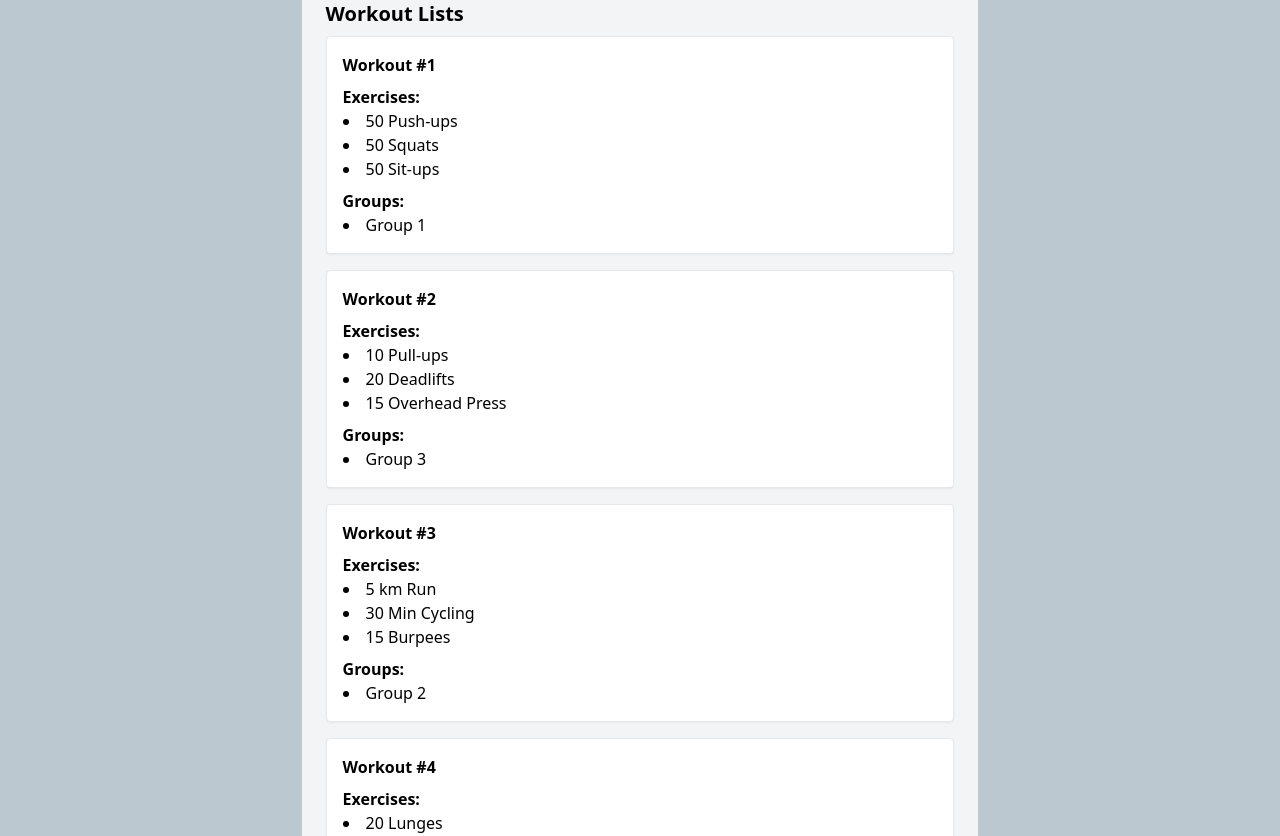
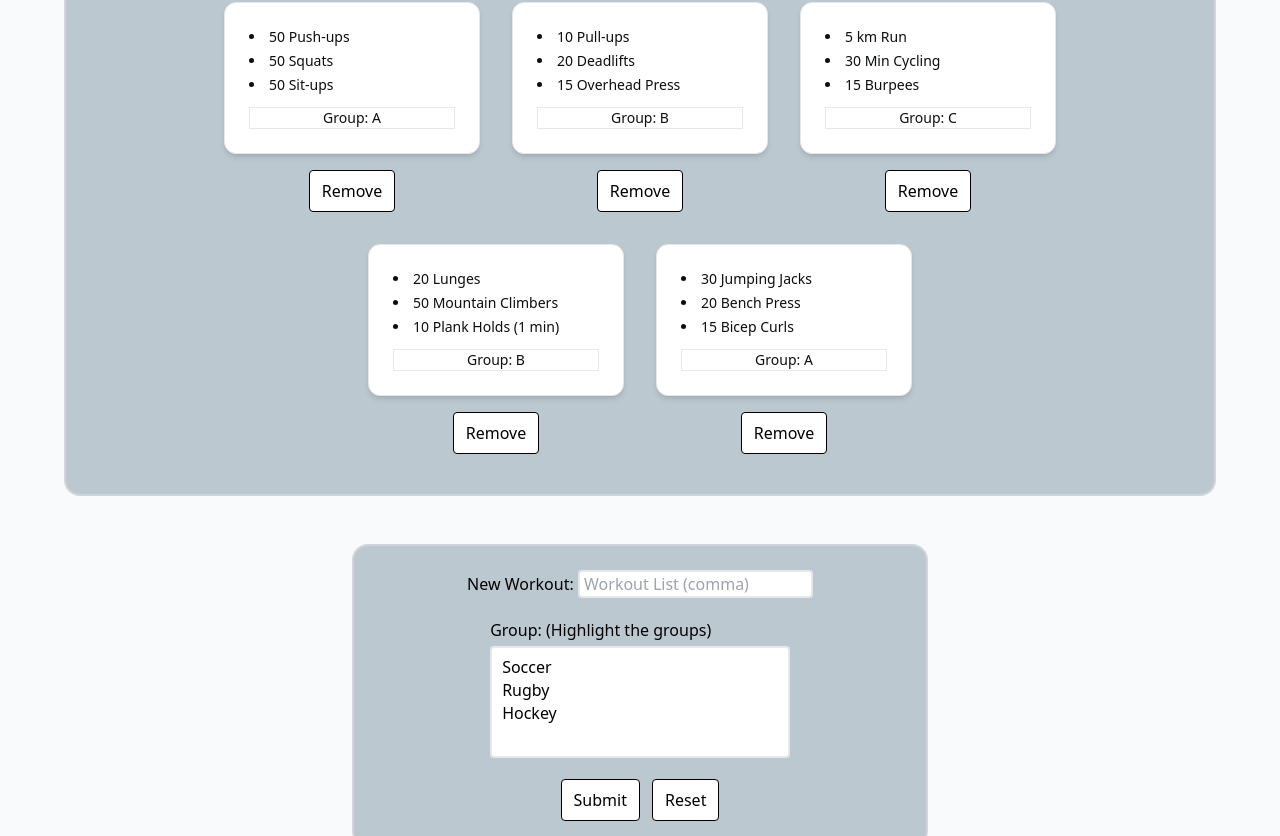
Before and after one commit to nikitakurakinGit/full-stack, a React (Vite) app in the folder gym-class-heroes/: page /workouts in a window 1280 px wide. Shown: the part 224-1060 px from the top of the page. Built offline with nearby package versions, Linux system fonts and the light colour scheme.

Commit message:
Update the workoutForm and apply workoutPage in App

```diff
--- a/gym-class-heroes/src/App.tsx
+++ b/gym-class-heroes/src/App.tsx
@@ -1,4 +1,4 @@
-import './App.css'
+import './App.css';
 import { Routes, Route } from 'react-router-dom';
 import AthletesPage from './pages/AthletesPage';
 import WorkoutsPage from "./pages/WorkoutsPage";
@@ -6,7 +6,6 @@ import CoachesPage from './pages/CoachesPage';
 import { Layout } from './components/layout/layout';
 import { athleteData } from './data/athleteData';
 import { coachData } from './data/coachData';
-import { workoutData } from './data/workoutData';
 
 function App() {
   return (
@@ -21,9 +20,8 @@ function App() {
             <Route
               path='workouts'
               element={
-                <WorkoutsPage
-                  title="Workouts"
-                  workouts={workoutData}/>}/>
+                <WorkoutsPage/>}
+                />
 
             <Route
                 path='coaches'
--- /dev/null
+++ b/gym-class-heroes/src/components/form/workoutForm.tsx
@@ -0,0 +1,119 @@
+import { useState } from "react";
+import type { WorkoutsInterface } from "../interface/workoutsInterface";
+
+type workoutFormProp = {
+    onAddWorkout: (
+    workout: WorkoutsInterface) => void
+}
+
+export default function WorkoutForm({ onAddWorkout }: workoutFormProp) {
+    const [workout, setWorkout] = useState("");
+    const [groups, setGroups] = useState<string[]>([]);
+    const [error, setError] = useState("");
+    const [success, setSuccess] = useState("");
+
+    function resetForm(){
+        setWorkout("")
+        setGroups([])
+        setSuccess("")
+        setError("")
+    }
+
+    function handleSubmit(e: React.FormEvent) {
+        e.preventDefault();
+
+        if(!workout.trim()) {
+            setError("Enter Workout list, separated by comma")
+            return
+        }
+
+        if(groups.length === 0) {
+            setError("Select at least 1 Group");
+            return;
+        }
+
+        const workoutArray = workout
+        .split(",")
+        .map(item => item.trim())
+        .filter(item => item !== "");
+
+        if (workoutArray.length === 0) {
+            setError("Enter at least one valid workout");
+            return;
+        }
+
+        const newWorkout: WorkoutsInterface = {
+            id: Math.floor(1000 + Math.random() * 9000),
+            workout: workoutArray,
+            groups: groups,
+        }
+
+        onAddWorkout(newWorkout)
+        resetForm()
+
+        setSuccess("Workout added successfully")
+        setTimeout(() => {
+            setSuccess("")
+        }, 5000)
+    }
+
+
+    return(
+        <>
+            <form onSubmit={handleSubmit} className="flex flex-col justify-center items-center
+             gap-5 p-6 mt-12 w-full max-w-xl mx-auto
+             bg-[#bcc8d0] border-2 border-gray-300 rounded-2xl">
+                <label>
+                    New Workout: <input
+                    value={workout}
+                    onChange={(e) => setWorkout(e.target.value)} className="border-2 rounded"
+                    name="myInput"
+                    placeholder=" Workout List (comma)"
+                    />
+                </label>
+                <label>
+                    Group: (Highlight the groups)
+                    <select
+                        multiple
+                        value={groups}
+                        onChange={(e) => {
+                            const selected = Array.from(
+                            e.target.selectedOptions,
+                            (option) => option.value
+                            );
+                            setGroups(selected);
+                        }}
+                        className="border-2 rounded p-2 mt-1 w-full"
+                        >
+                        <option value="A">Soccer</option>
+                        <option value="B">Rugby</option>
+                        <option value="C">Hockey</option>
+                    </select>
+                </label>
+                {error && (
+                    <p className="text-red-600 text-sm font-medium">
+                        {error}
+                    </p>
+                )}
+                {success && (
+                    <p className="text-green-600 text-sm font-medium">
+                        {success}
+                    </p>
+                )}
+                <div className="flex gap-3">
+                    <button
+                        type="submit"
+                        className="border border-black rounded py-2 px-3
+                        bg-white hover:bg-gray-100 active:scale-95
+                        transition">Submit</button>
+                    <button
+                        type="button"
+                        onClick={resetForm}
+                        className="border border-black rounded py-2 px-3
+                        bg-white hover:bg-gray-100 active:scale-95
+                        transition">Reset</button>
+                </div>
+            </form>
+        </>
+    )
+}
--- /dev/null
+++ b/gym-class-heroes/src/components/workouts/workouts.tsx
@@ -0,0 +1,35 @@
+import type { WorkoutsInterface } from "../interface/workoutsInterface";
+type WorkoutProps = {
+        onRemoveWorkout: (workoutId: number) => void;
+        workouts: WorkoutsInterface[];
+    }
+
+function Workouts({ workouts, onRemoveWorkout }: WorkoutProps) {
+    return (
+        <section className="mt-10 flex flex-wrap justify-center gap-8 px-6 py-10
+                        w-full max-w-6xl mx-auto bg-[#bcc8d0]
+                        border-2 border-gray-300 rounded-2xl">
+            {workouts.map((workout) => (
+                <div key={workout.id} className="flex flex-col items-center gap-4">
+                    <div className="flex flex-col bg-white border border-gray-200
+                          rounded-xl shadow-md p-6 w-64 hover:shadow-lg transition-shadow duration-300">
+                        <ul className="list-disc list-inside space-y-1 text-sm text-[#0c0e0e]">
+                            {workout.workout.map((item, index) => (
+                                <li key={index}>{item}</li>
+                            ))}
+                            </ul>
+                        <span className="border text-sm font-medium mt-3 text-center text-[#0c0e0e]">Group: {workout.groups}</span>
+                    </div>
+                    <button
+                        type="button"
+                        onClick={() => onRemoveWorkout(workout.id)}
+                        className="border border-black rounded py-2 px-3
+                        bg-white hover:bg-gray-100 active:scale-95
+                        transition">Remove</button>
+                </div>
+            ))}
+        </section>
+    )
+}
+
+export default Workouts;
--- a/gym-class-heroes/src/data/workoutData.tsx
+++ b/gym-class-heroes/src/data/workoutData.tsx
@@ -4,26 +4,26 @@ export const workoutData: WorkoutsInterface[] = [
   {
     id: 1,
     workout: ["50 Push-ups", "50 Squats", "50 Sit-ups"],
-    groups: ["Group 1"]
+    groups: ["A"]
   },
   {
     id: 2,
     workout: ["10 Pull-ups", "20 Deadlifts", "15 Overhead Press"],
-    groups: ["Group 3"]
+    groups: ["B"]
   },
   {
     id: 3,
     workout: ["5 km Run", "30 Min Cycling", "15 Burpees"],
-    groups: ["Group 2"]
+    groups: ["C"]
   },
   {
     id: 4,
     workout: ["20 Lunges", "50 Mountain Climbers", "10 Plank Holds (1 min)"],
-    groups: ["Group 3"]
+    groups: ["B"]
   },
   {
     id: 5,
     workout: ["30 Jumping Jacks", "20 Bench Press", "15 Bicep Curls"],
-    groups: ["Group 1"]
+    groups: ["A"]
   }
 ];
--- a/gym-class-heroes/src/pages/WorkoutsPage.tsx
+++ b/gym-class-heroes/src/pages/WorkoutsPage.tsx
@@ -1,107 +1,28 @@
-// src/pages/WorkoutsPage.tsx
-import { useState } from "react";
-import type { WorkoutsInterface } from "../components/interface/workoutsInterface";
+import { useState } from 'react';
+import Workouts from "../components/workouts/workouts";
+import type { WorkoutsInterface } from '../components/interface/workoutsInterface';
+import WorkoutForm from '../components/form/workoutForm';
+import { workoutData } from '../data/workoutData';
 
-type WorkoutsPageProps = {
-  title: string;
-  workouts: WorkoutsInterface[];
-};
 
-export default function WorkoutsPage({ title, workouts }: WorkoutsPageProps) {
+export default function WorkoutsPage() {
+    const [workouts, setworkouts] = useState<WorkoutsInterface[]>(workoutData)
 
-  // State starts with the default workouts
-  const [workoutList, setWorkoutList] = useState<WorkoutsInterface[]>(workouts);
-  const [nextId, setNextId] = useState(workouts.length + 1);
-  const [exerciseInput, setExerciseInput] = useState("");
-  const [groupInput, setGroupInput] = useState("");
+    const onAddWorkout = (newworkout: WorkoutsInterface) => {
+        setworkouts(prev => [...prev, newworkout])
+    }
 
-  const addWorkout = () => {
-    if (!exerciseInput.trim()) return;
+    const onRemoveWorkout = (workoutId: number) => {
+        setworkouts( prev => prev.filter(workout => workout.id !== workoutId))
+    }
 
-    const newWorkout: WorkoutsInterface = {
-      id: nextId,
-      workout: exerciseInput.split(",").map(e => e.trim()),
-      groups: groupInput
-        ? groupInput.split(",").map(g => g.trim())
-        : undefined
-    };
+    return (
+        <>
+            <div className='flex flex-col w-full min-h-screen bg-gray-50'>
+                <Workouts workouts={workouts} onRemoveWorkout={onRemoveWorkout}/>
+                <WorkoutForm onAddWorkout={onAddWorkout}/>
+            </div>
 
-    setWorkoutList(prev => [...prev, newWorkout]);
-    setNextId(prev => prev + 1);
-    setExerciseInput("");
-    setGroupInput("");
-  };
-
-  return (
-    <section className="p-6 bg-gray-100 min-h-screen">
-      <header className="mb-6">
-        <h1 className="text-2xl font-bold">{title}</h1>
-      </header>
-
-      {/* Display workouts first */}
-      <section className="mb-8">
-        <h2 className="text-xl font-semibold mb-2">Workout Lists</h2>
-
-        {workoutList.length === 0 ? (
-          <p>No workouts added yet.</p>
-        ) : (
-          <ul className="space-y-4">
-            {workoutList.map(w => (
-              <li key={w.id} className="p-4 border rounded bg-white shadow-sm">
-                <strong>Workout #{w.id}</strong>
-
-                <div className="mt-2">
-                  <p className="font-semibold">Exercises:</p>
-                  <ul className="list-disc list-inside">
-                    {w.workout.map((exercise, i) => (
-                      <li key={i}>{exercise}</li>
-                    ))}
-                  </ul>
-                </div>
-
-                {w.groups && (
-                  <div className="mt-2">
-                    <p className="font-semibold">Groups:</p>
-                    <ul className="list-disc list-inside">
-                      {w.groups.map((group, i) => (
-                        <li key={i}>{group}</li>
-                      ))}
-                    </ul>
-                  </div>
-                )}
-              </li>
-            ))}
-          </ul>
-        )}
-      </section>
-
-      {/* Add new workout form at the end */}
-      <section>
-        <h2 className="text-xl font-semibold mb-2">Add New Workout</h2>
-
-        <input
-          type="text"
-          placeholder="Exercises (comma separated)"
-          value={exerciseInput}
-          onChange={(e) => setExerciseInput(e.target.value)}
-          className="border p-2 rounded w-full mb-2"
-        />
-
-        <input
-          type="text"
-          placeholder="Groups (optional, comma separated)"
-          value={groupInput}
-          onChange={(e) => setGroupInput(e.target.value)}
-          className="border p-2 rounded w-full mb-2"
-        />
-
-        <button
-          onClick={addWorkout}
-          className="bg-blue-500 text-white px-4 py-2 rounded hover:bg-blue-600"
-        >
-          Add Workout
-        </button>
-      </section>
-    </section>
-  );
+        </>
+    )
 }
```
